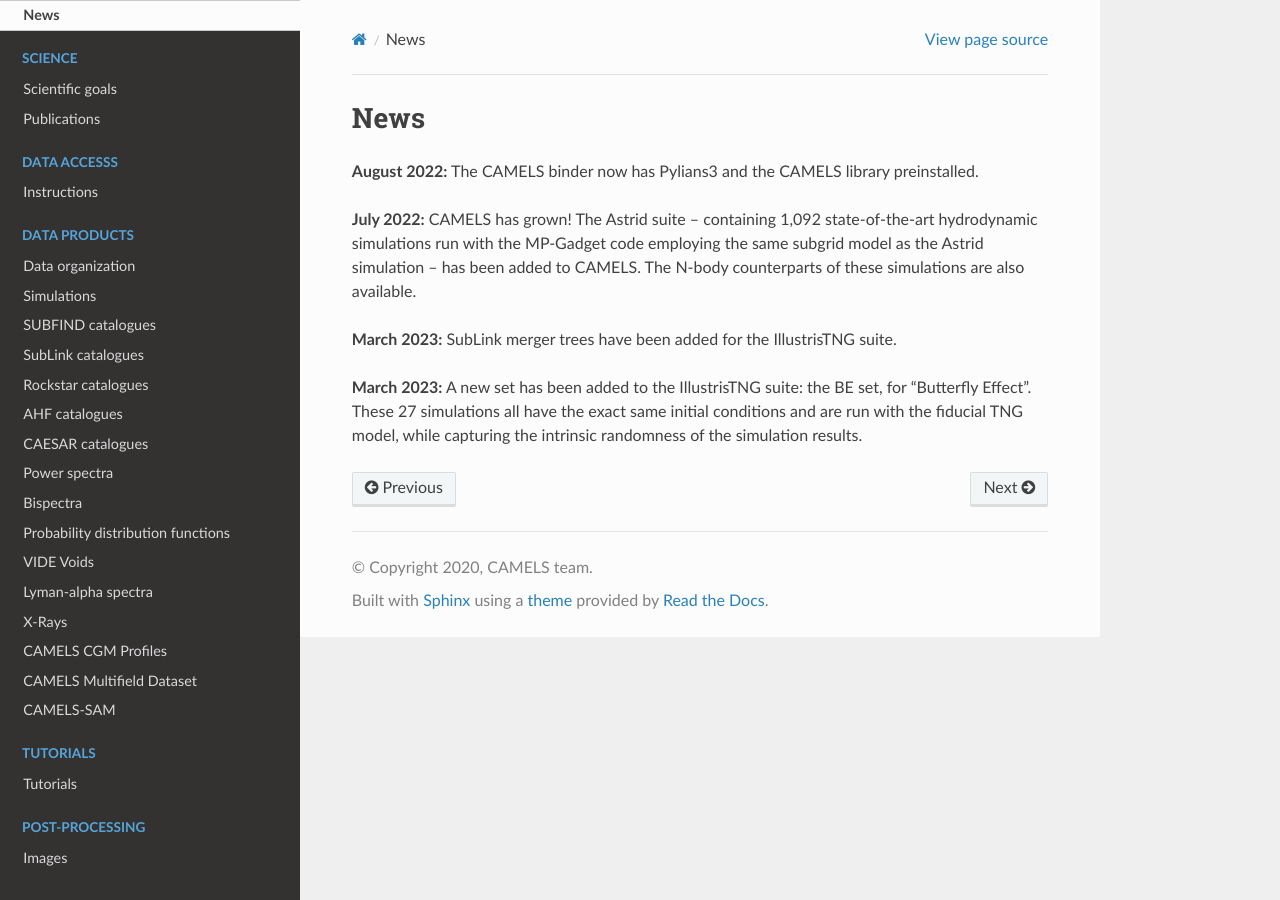
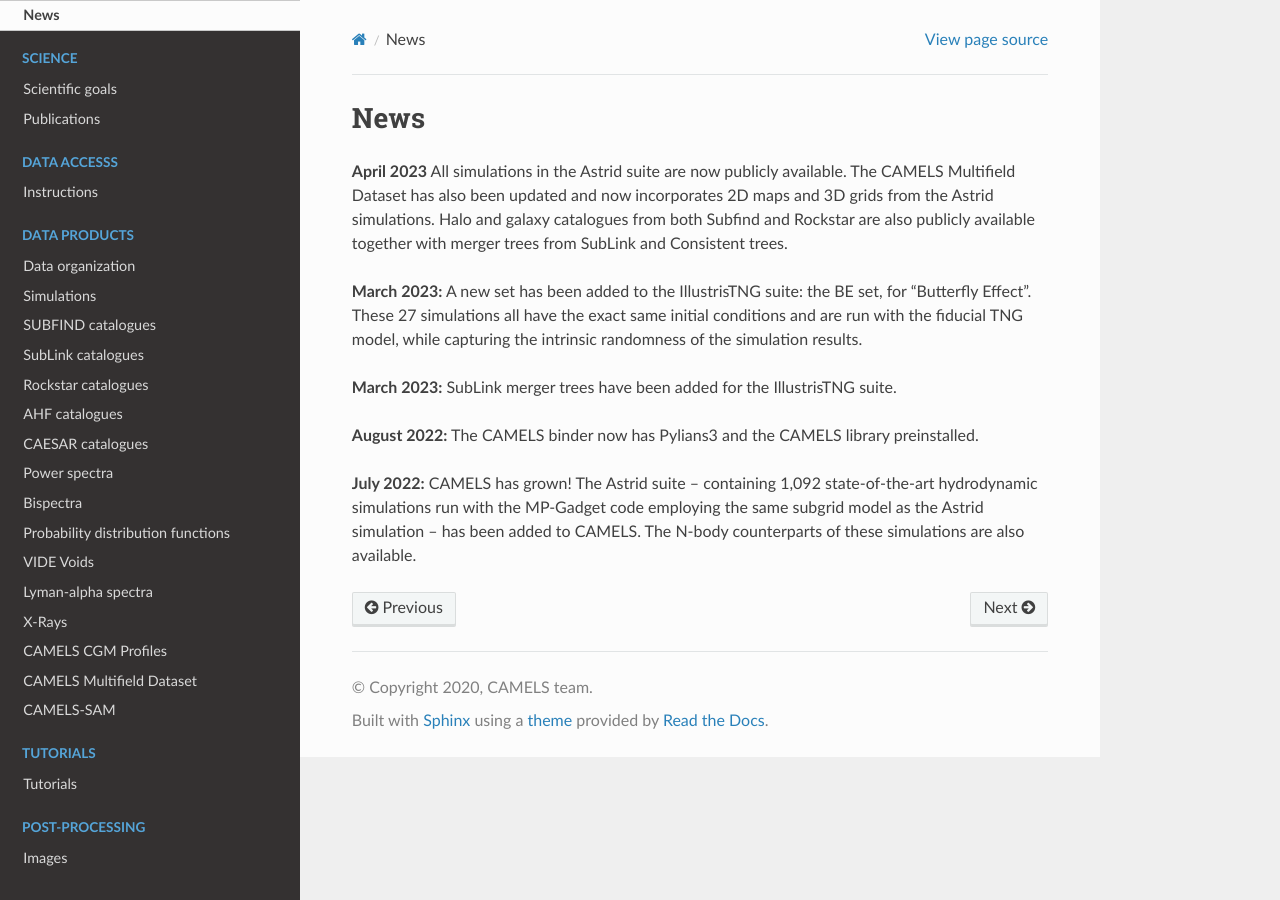
Before and after one commit to franciscovillaescusa/CAMELS, a Sphinx documentation site: the page built from docs/source/news.rst, in a window 1280 px wide. Built offline with Sphinx 7.4.7 and the Read the Docs theme 2.0.0, drawn with Linux system fonts in a browser that asks for light colours; pages that are not in the unit, such as notebooks, are missing from menus.

Commit message:
news updated

```diff
--- a/docs/source/news.rst
+++ b/docs/source/news.rst
@@ -1,10 +1,12 @@
 News
 ====
+
+**April 2023** All simulations in the Astrid suite are now publicly available. The CAMELS Multifield Dataset has also been updated and now incorporates 2D maps and 3D grids from the Astrid simulations. Halo and galaxy catalogues from both Subfind and Rockstar are also publicly available together with merger trees from SubLink and Consistent trees.
+
+**March 2023:** A new set has been added to the IllustrisTNG suite: the BE set, for "Butterfly Effect". These 27 simulations all have the exact same initial conditions and are run with the fiducial TNG model, while capturing the intrinsic randomness of the simulation results.
+
+**March 2023:** SubLink merger trees have been added for the IllustrisTNG suite.
 
 **August 2022:** The CAMELS binder now has Pylians3 and the CAMELS library preinstalled.
 
 **July 2022:** CAMELS has grown! The Astrid suite  --  containing 1,092 state-of-the-art hydrodynamic simulations run with the MP-Gadget code employing the same subgrid model as the Astrid simulation  -- has been added to CAMELS. The N-body counterparts of these simulations are also available.
-
-**March 2023:** SubLink merger trees have been added for the IllustrisTNG suite.
-
-**March 2023:** A new set has been added to the IllustrisTNG suite: the BE set, for "Butterfly Effect". These 27 simulations all have the exact same initial conditions and are run with the fiducial TNG model, while capturing the intrinsic randomness of the simulation results.
```
